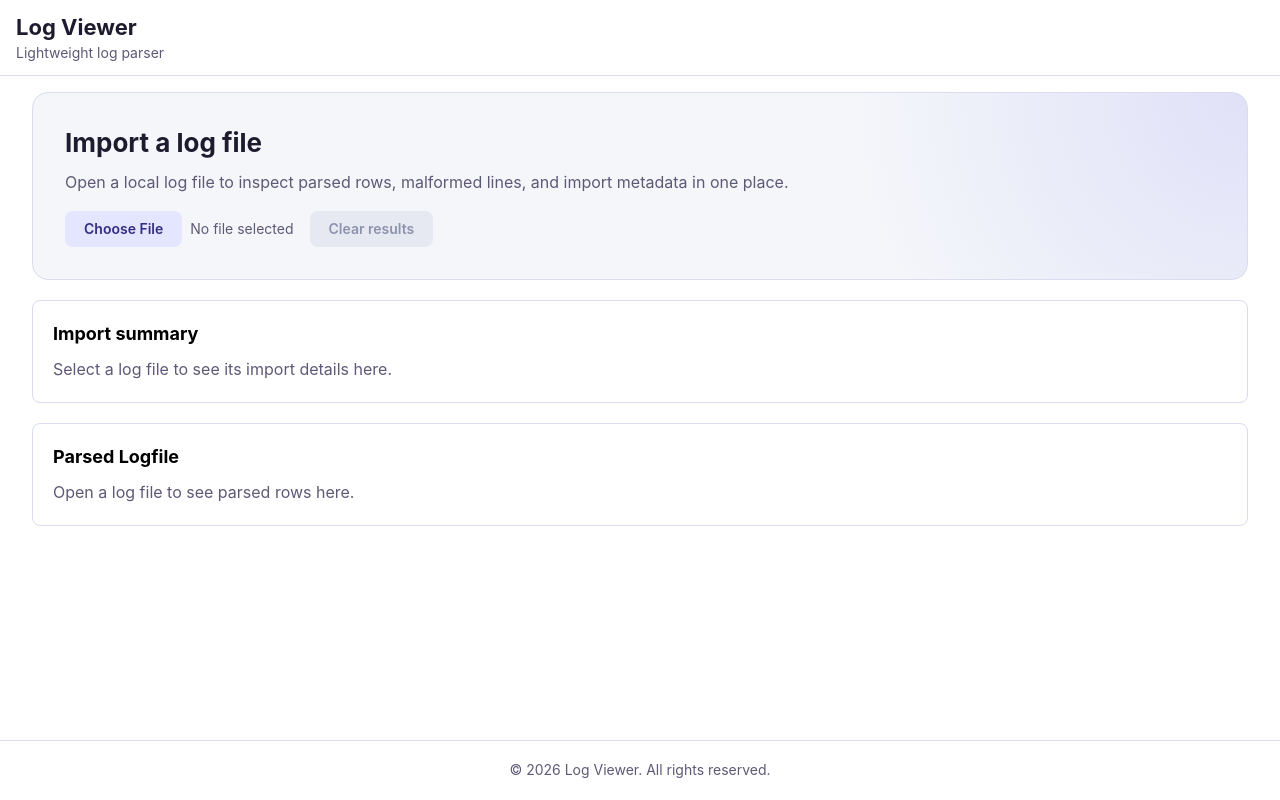
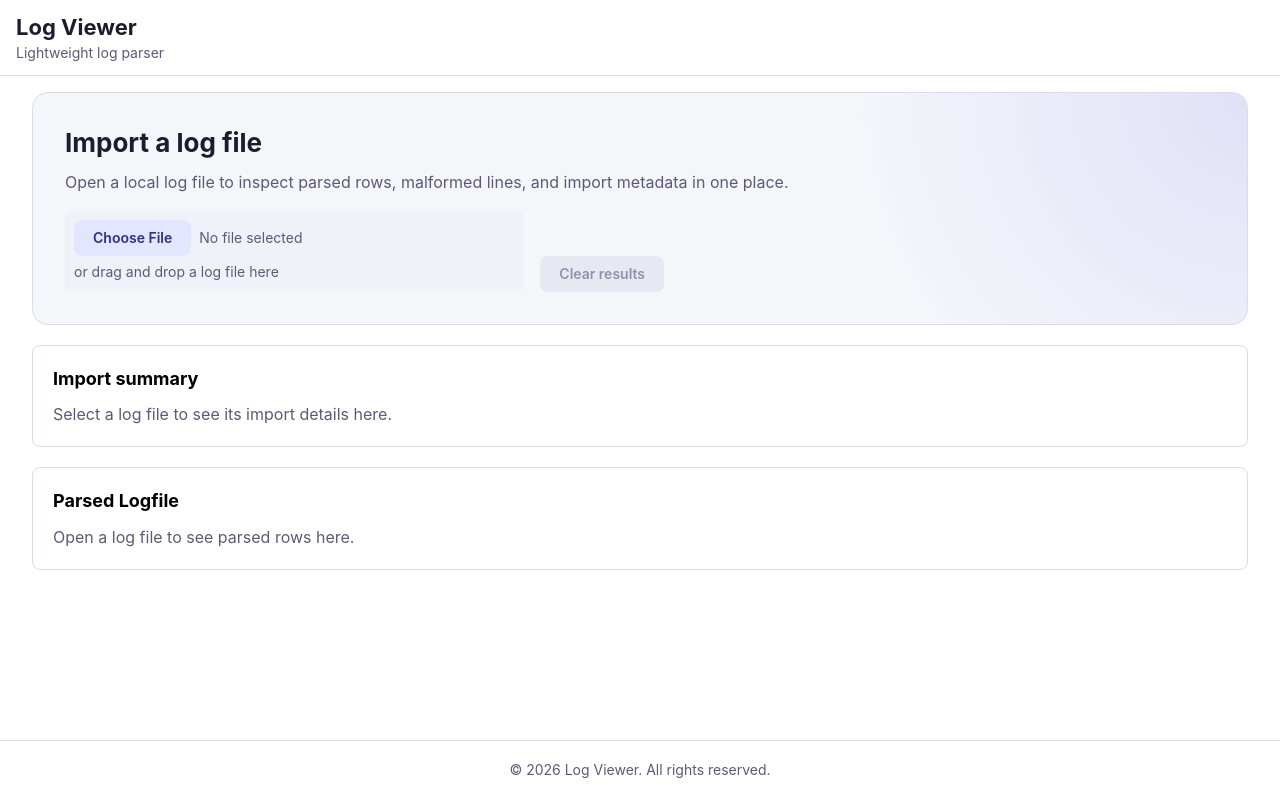
Before and after one commit to knu2xs/logviewer, a React (Vite) app: page / in a window 1280 px wide. Built offline with nearby package versions, Linux system fonts and the light colour scheme; what ag-grid-community would draw is missing.

Commit message:
feat(ui): add drag-and-drop log file import

```diff
--- a/src/pages/HomePage.tsx
+++ b/src/pages/HomePage.tsx
@@ -37,6 +37,7 @@ export const HomePage: React.FC = () => {
   const [dismissedUnrecognizedSessionId, setDismissedUnrecognizedSessionId] = React.useState<
     string | null
   >(null);
+  const [isDragActive, setIsDragActive] = React.useState(false);
   const [debouncedSearchText] = useDebouncedValue(filters.searchText, 250);
   const rows = React.useMemo(() => session?.rows ?? [], [session]);
   const severityOptions = React.useMemo(
@@ -44,15 +45,67 @@ export const HomePage: React.FC = () => {
     [session?.sourceFormat],
   );
 
-  const handleFileChange = async (event: React.ChangeEvent<HTMLInputElement>) => {
-    const file = event.target.files?.[0];
+  const isSupportedLogFile = (file: File): boolean => {
+    const normalizedName = file.name.toLowerCase();
 
-    if (!file) {
+    return (
+      normalizedName.endsWith('.log') ||
+      normalizedName.endsWith('.txt') ||
+      file.type === 'text/plain'
+    );
+  };
+
+  const importSelectedFile = async (file: File | null | undefined) => {
+    if (!file || !isSupportedLogFile(file)) {
       return;
     }
 
     await importLogFile(file);
+  };
+
+  const handleFileChange = async (event: React.ChangeEvent<HTMLInputElement>) => {
+    const file = event.target.files?.[0];
+
+    await importSelectedFile(file);
     event.target.value = '';
+  };
+
+  const handleDragEnter = (event: React.DragEvent<HTMLElement>) => {
+    event.preventDefault();
+    event.stopPropagation();
+
+    if (!isImporting) {
+      setIsDragActive(true);
+    }
+  };
+
+  const handleDragOver = (event: React.DragEvent<HTMLElement>) => {
+    event.preventDefault();
+    event.stopPropagation();
+    event.dataTransfer.dropEffect = 'copy';
+
+    if (!isImporting && !isDragActive) {
+      setIsDragActive(true);
+    }
+  };
+
+  const handleDragLeave = (event: React.DragEvent<HTMLElement>) => {
+    event.preventDefault();
+    event.stopPropagation();
+    setIsDragActive(false);
+  };
+
+  const handleDrop = async (event: React.DragEvent<HTMLElement>) => {
+    event.preventDefault();
+    event.stopPropagation();
+    setIsDragActive(false);
+
+    if (isImporting) {
+      return;
+    }
+
+    const file = event.dataTransfer.files?.[0];
+    await importSelectedFile(file);
   };
 
   const isImporting = session?.status === 'importing';
@@ -143,7 +196,13 @@ export const HomePage: React.FC = () => {
           </div>
 
           <Group align="flex-end" gap="md" className="log-import-actions">
-            <label className={`log-import-file-picker${isImporting ? ' is-disabled' : ''}`}>
+            <label
+              className={`log-import-file-picker${isImporting ? ' is-disabled' : ''}${isDragActive ? ' is-drag-active' : ''}`}
+              onDragEnter={handleDragEnter}
+              onDragOver={handleDragOver}
+              onDragLeave={handleDragLeave}
+              onDrop={handleDrop}
+            >
               <input
                 className="log-import-file-input"
                 aria-label="Open Log File"
@@ -161,6 +220,9 @@ export const HomePage: React.FC = () => {
                 className="log-import-file-name"
               >
                 {selectedFileName}
+              </Text>
+              <Text size="sm" c="dimmed" className="log-import-file-hint">
+                or drag and drop a log file here
               </Text>
             </label>
 
--- a/src/styles/index.css
+++ b/src/styles/index.css
@@ -284,13 +284,27 @@ tr th {
 .log-import-file-picker {
   display: inline-flex;
   align-items: center;
+  flex-wrap: wrap;
   gap: var(--spacing-sm);
+  padding: var(--spacing-sm);
+  border: 1px dashed transparent;
+  border-radius: var(--border-radius-md);
+  background-color: rgba(79, 70, 229, 0.02);
   color: var(--color-text);
   cursor: pointer;
+  transition:
+    border-color var(--transition-fast),
+    background-color var(--transition-fast);
 }
 
 .log-import-file-picker.is-disabled {
   cursor: not-allowed;
+  opacity: 0.7;
+}
+
+.log-import-file-picker.is-drag-active {
+  border-color: #4f46e5;
+  background-color: rgba(79, 70, 229, 0.1);
 }
 
 .log-import-file-picker-label {
@@ -316,6 +330,11 @@ tr th {
   overflow: hidden;
   text-overflow: ellipsis;
   white-space: nowrap;
+}
+
+.log-import-file-hint {
+  width: 100%;
+  margin-top: -0.1rem;
 }
 
 .log-import-grid {
```
Also changed, not shown: 1 other file (tests, documents, lock files or other folders).
